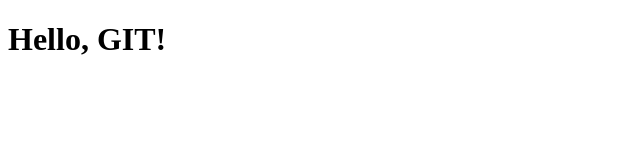
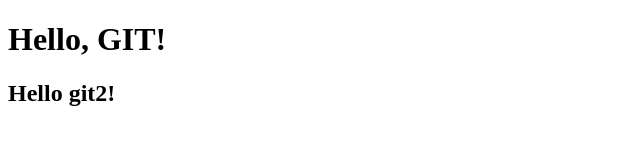
Before and after one commit to Fluffy777/git_test, a plain HTML site: page index.html in a window 1280 px wide. Shown: the whole page, without its empty margins (0-640 px from the left). Drawn offline with Linux system fonts and the light colour scheme.

Commit message:
third commit

```diff
--- a/index.html
+++ b/index.html
@@ -7,5 +7,6 @@
 </head>
 <body>
     <h1>Hello, GIT!</h1>
+    <h2>Hello git2!</h2>
 </body>
 </html>
```
